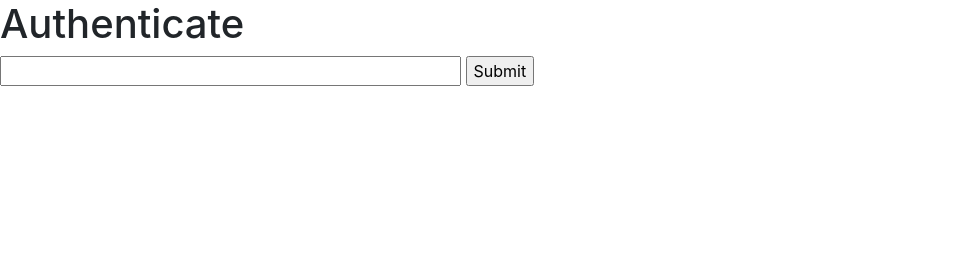
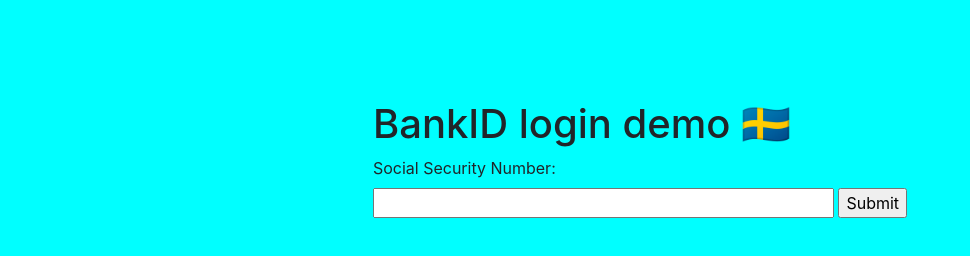
Before and after one commit to kindly-ai/bankidswedenpoc, a website: page src/index.html in a window 1280 px wide. Shown: the whole page, without its empty margins (0-970 px from the left). Drawn offline with nearby package versions, Linux system fonts and the light colour scheme.

Commit message:
improve ui

```diff
--- a/src/index.html
+++ b/src/index.html
@@ -32,6 +32,7 @@
         var ssn;
         $('#submit').click(function () {
           $('#spinner').show();
+          $('#submit').attr('disabled', 'true');
           ssn = $('#ssn').val();
 
           $.post('http://localhost:3000/login', { ssn }, function (data) {
@@ -43,13 +44,26 @@
         });
       });
     </script>
+    <style>
+      body {
+        background-color: aqua;
+        justify-content: center;
+        display: flex;
+        padding: 100px;
+      }
+    </style>
   </head>
   <body>
-    <h1>Authenticate</h1>
-    <input id="ssn" size="40" type="TEXT" />
-    <input id="submit" type="button" value="Submit" />
-    <div id="spinner" class="spinner-border" role="status">
-      <span class="sr-only">Loading...</span>
+    <div>
+      <h1>BankID login demo 🇸🇪</h1>
+      <div id="ssnForm">
+        <label for="ssn">Social Security Number:</label><br />
+        <input id="ssn" size="40" type="TEXT" />
+        <input id="submit" type="button" value="Submit" />
+        <div id="spinner" class="spinner-border" role="status">
+          <span class="sr-only">Loading...</span>
+        </div>
+      </div>
     </div>
   </body>
 </html>
```
